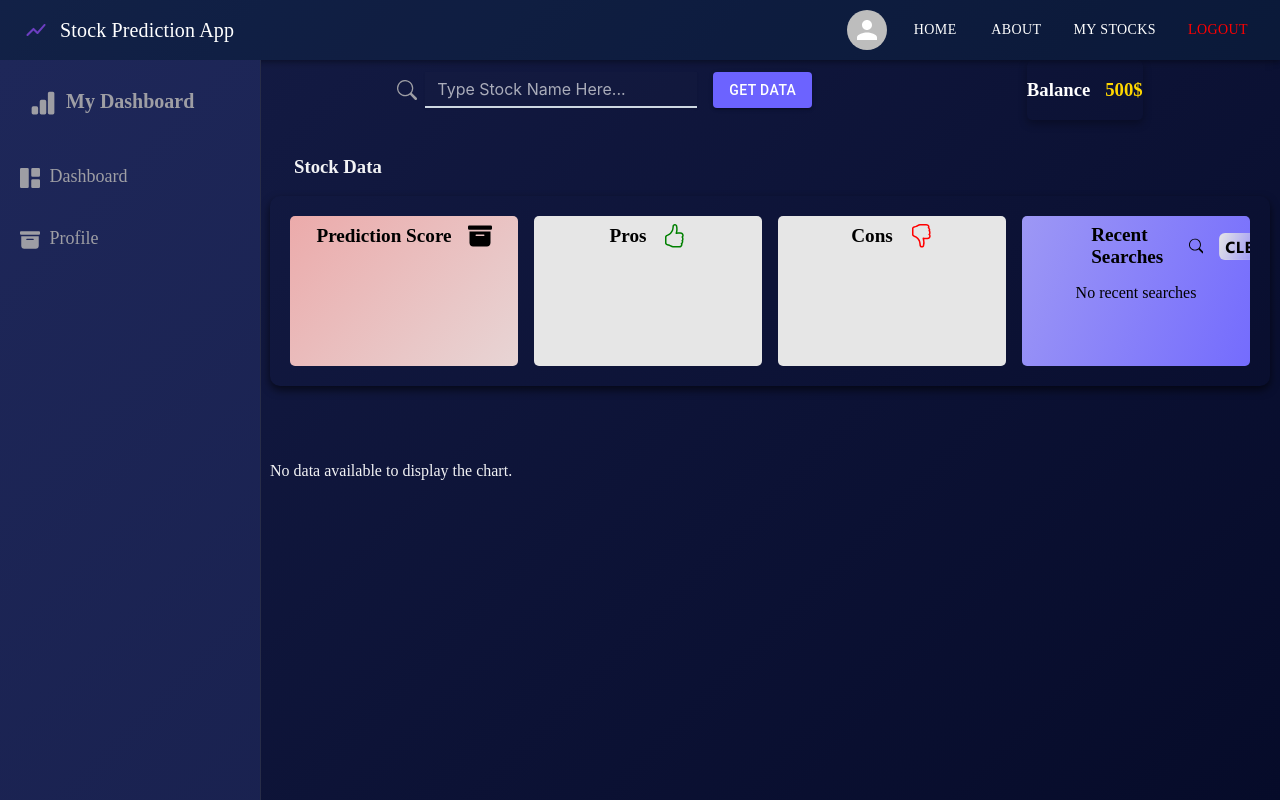
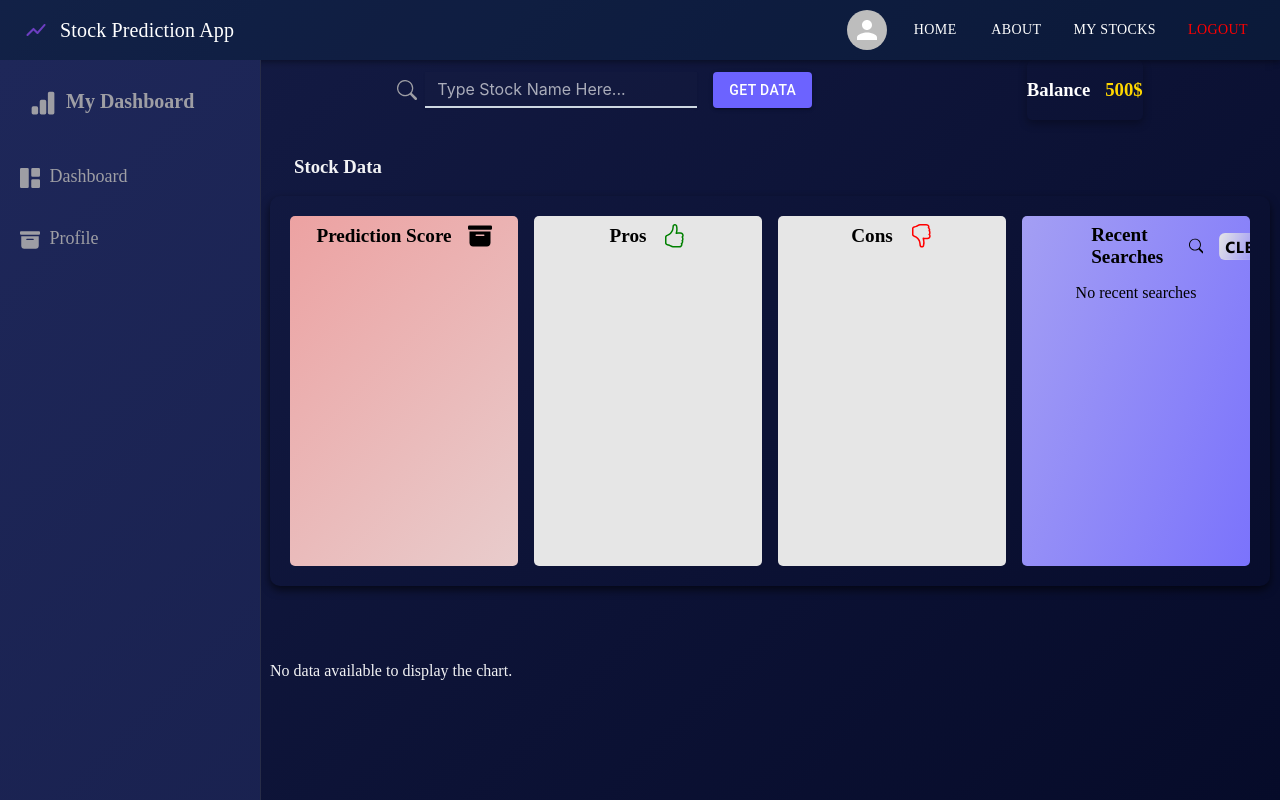
Before and after one commit to nadiahosisy/FullStack-Final-Project-Stocks, a React (Vite) app in the folder client/: page /mystocks in a window 1280 px wide. Shown: the top 800 px of the page. Built offline with nearby package versions, Linux system fonts and the light colour scheme; sample sign-in values are in the browser's storage; a web font is replaced by a local one.

Commit message:
fixed style main-cards div

```diff
--- a/client/src/App.css
+++ b/client/src/App.css
@@ -238,6 +238,7 @@ body {
   box-shadow: 0px 4px 8px rgba(0, 0, 0, 0.6);
   display: flex;
   gap: 1rem;
+  height: 350px;
   flex-direction: row;
   justify-content: space-between;
 }
--- a/client/src/components/Dashboard/Dashboard.jsx
+++ b/client/src/components/Dashboard/Dashboard.jsx
@@ -57,7 +57,6 @@ const Dashboard = () => {
         } catch (error) {
           console.error("Error fetching stock data:", error);
         } finally {
-          setTimeout(() => setIsLoading(false), 4000);
         }
 
         const respHistory = await sendStockDataUserHistory(
@@ -82,6 +81,7 @@ const Dashboard = () => {
               overall: predictedData.overall || "",
             });
           }
+          setIsLoading(false);
         } catch (error) {
           console.error("Error fetching predicted data:", error);
         }
```
